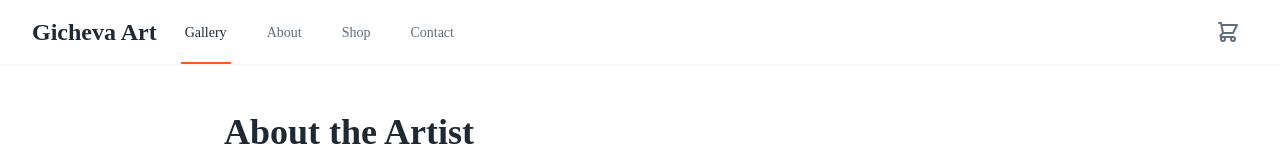
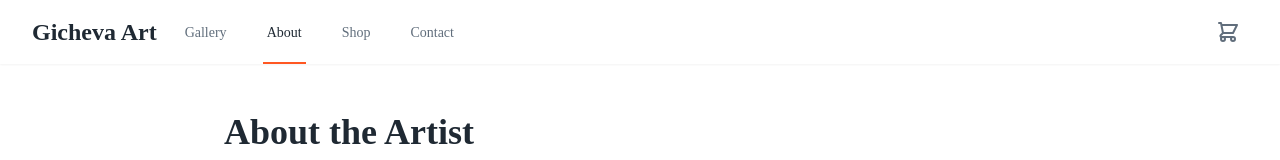
Before and after one commit to mar0der/GichevaArtAI, a Next.js app in the folder frontend/: page /about in a window 1280 px wide. Shown: the top 160 px of the page. Built offline with nearby package versions, Linux system fonts and the light colour scheme.

Commit message:
Update header component and add responsive menu

```diff
--- a/frontend/src/components/header.tsx
+++ b/frontend/src/components/header.tsx
@@ -2,9 +2,11 @@
 
 import Link from 'next/link';
 import { useState } from 'react';
+import { usePathname } from 'next/navigation';
 
 export const Header = () => {
   const [isMenuOpen, setIsMenuOpen] = useState(false);
+  const pathname = usePathname();
 
   return (
     <header className="bg-white shadow-sm">
@@ -17,16 +19,44 @@ export const Header = () => {
               </Link>
             </div>
             <nav className="hidden sm:ml-6 sm:flex sm:space-x-8">
-              <Link href="/" className="inline-flex items-center px-1 pt-1 border-b-2 border-accent text-sm font-medium text-primary-900">
+              <Link
+                href="/"
+                className={`inline-flex items-center px-1 pt-1 border-b-2 text-sm font-medium ${
+                  pathname === '/'
+                    ? 'border-accent text-primary-900'
+                    : 'border-transparent text-primary-500 hover:text-primary-700 hover:border-primary-300'
+                }`}
+              >
                 Gallery
               </Link>
-              <Link href="/about" className="inline-flex items-center px-1 pt-1 border-b-2 border-transparent text-sm font-medium text-primary-500 hover:text-primary-700 hover:border-primary-300">
+              <Link
+                href="/about"
+                className={`inline-flex items-center px-1 pt-1 border-b-2 text-sm font-medium ${
+                  pathname === '/about'
+                    ? 'border-accent text-primary-900'
+                    : 'border-transparent text-primary-500 hover:text-primary-700 hover:border-primary-300'
+                }`}
+              >
                 About
               </Link>
-              <Link href="/shop" className="inline-flex items-center px-1 pt-1 border-b-2 border-transparent text-sm font-medium text-primary-500 hover:text-primary-700 hover:border-primary-300">
+              <Link
+                href="/shop"
+                className={`inline-flex items-center px-1 pt-1 border-b-2 text-sm font-medium ${
+                  pathname === '/shop'
+                    ? 'border-accent text-primary-900'
+                    : 'border-transparent text-primary-500 hover:text-primary-700 hover:border-primary-300'
+                }`}
+              >
                 Shop
               </Link>
-              <Link href="/contact" className="inline-flex items-center px-1 pt-1 border-b-2 border-transparent text-sm font-medium text-primary-500 hover:text-primary-700 hover:border-primary-300">
+              <Link
+                href="/contact"
+                className={`inline-flex items-center px-1 pt-1 border-b-2 text-sm font-medium ${
+                  pathname === '/contact'
+                    ? 'border-accent text-primary-900'
+                    : 'border-transparent text-primary-500 hover:text-primary-700 hover:border-primary-300'
+                }`}
+              >
                 Contact
               </Link>
             </nav>
@@ -62,16 +92,44 @@ export const Header = () => {
       {isMenuOpen && (
         <div className="sm:hidden">
           <div className="pt-2 pb-3 space-y-1">
-            <Link href="/" className="block pl-3 pr-4 py-2 border-l-4 border-accent text-base font-medium text-primary-900 bg-primary-50">
+            <Link
+              href="/"
+              className={`block pl-3 pr-4 py-2 border-l-4 text-base font-medium ${
+                pathname === '/'
+                  ? 'border-accent text-primary-900 bg-primary-50'
+                  : 'border-transparent text-primary-500 hover:text-primary-700 hover:bg-primary-50 hover:border-primary-300'
+              }`}
+            >
               Gallery
             </Link>
-            <Link href="/about" className="block pl-3 pr-4 py-2 border-l-4 border-transparent text-base font-medium text-primary-500 hover:text-primary-700 hover:bg-primary-50 hover:border-primary-300">
+            <Link
+              href="/about"
+              className={`block pl-3 pr-4 py-2 border-l-4 text-base font-medium ${
+                pathname === '/about'
+                  ? 'border-accent text-primary-900 bg-primary-50'
+                  : 'border-transparent text-primary-500 hover:text-primary-700 hover:bg-primary-50 hover:border-primary-300'
+              }`}
+            >
               About
             </Link>
-            <Link href="/shop" className="block pl-3 pr-4 py-2 border-l-4 border-transparent text-base font-medium text-primary-500 hover:text-primary-700 hover:bg-primary-50 hover:border-primary-300">
+            <Link
+              href="/shop"
+              className={`block pl-3 pr-4 py-2 border-l-4 text-base font-medium ${
+                pathname === '/shop'
+                  ? 'border-accent text-primary-900 bg-primary-50'
+                  : 'border-transparent text-primary-500 hover:text-primary-700 hover:bg-primary-50 hover:border-primary-300'
+              }`}
+            >
               Shop
             </Link>
-            <Link href="/contact" className="block pl-3 pr-4 py-2 border-l-4 border-transparent text-base font-medium text-primary-500 hover:text-primary-700 hover:bg-primary-50 hover:border-primary-300">
+            <Link
+              href="/contact"
+              className={`block pl-3 pr-4 py-2 border-l-4 text-base font-medium ${
+                pathname === '/contact'
+                  ? 'border-accent text-primary-900 bg-primary-50'
+                  : 'border-transparent text-primary-500 hover:text-primary-700 hover:bg-primary-50 hover:border-primary-300'
+              }`}
+            >
               Contact
             </Link>
             <Link href="/cart" className="block pl-3 pr-4 py-2 border-l-4 border-transparent text-base font-medium text-primary-500 hover:text-primary-700 hover:bg-primary-50 hover:border-primary-300">
```
